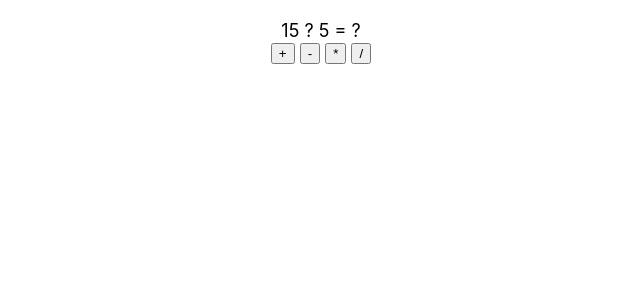
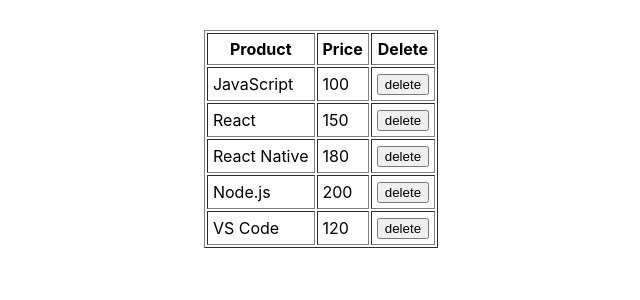
Before and after one commit to phutadonza/app1, a React (Create React App) app: page / in a window 1280 px wide. Shown: the top 300 px of the page, without its empty margins (319-959 px from the left). Built offline with nearby package versions, Linux system fonts and the light colour scheme.

Commit message:
create Refs-Array
create Refs-Array

```diff
--- a/src/App.js
+++ b/src/App.js
@@ -1,10 +1,11 @@
 import React from 'react'
 import RefsFunc from './refs-func';
+import RefsArray from './refs-array';
 
 function App() {
   return (
     <>
-      <RefsFunc/>
+      <RefsArray/>
     </>
   )
 }
--- /dev/null
+++ b/src/refs-array.js
@@ -0,0 +1,50 @@
+import React from 'react'
+
+export default function RefsArray(){
+    const table = React.useRef()
+    const tr = React.useRef([])
+
+    const data = [
+        ['JavaScript',100],
+        ['React',150],
+        ['React Native',180],
+        ['Node.js',200],
+        ['VS Code', 120]
+    ]
+
+    const onClickButton = (i) => {
+        const index = tr.current[i].rowIndex
+        table.current.deleteRow(index)
+    }
+
+    const onMouseOverRow = (i) => {
+        tr.current[i].style.backgroundColor = 'yellow'
+    }
+
+    const onMouseOut = (i) =>{
+        tr.current[i].style.backgroundColor = 'white'
+    }
+
+    const tableStyle = {margin:'auto',marginTop:30}
+
+    return(
+        <table ref={table} border="1" cellPadding={5} style={tableStyle}>
+            <tr><th>Product</th><th>Price</th><th>Delete</th></tr>
+            {
+                data.map((item,i) => {
+                    return(
+                        <tr ref={el => tr.current[i] = el}
+                        onMouseOver={() => onMouseOverRow(i)}
+                        onMouseOut={() => onMouseOut(i)}
+                        >
+                        <td>{item[0]}</td>
+                        <td>{item[1]}</td>
+                        <td><button onClick={() => onClickButton(i)}>
+                            delete</button></td>
+                    </tr>
+                    )
+                })
+            }
+        </table>
+    )
+}
```
